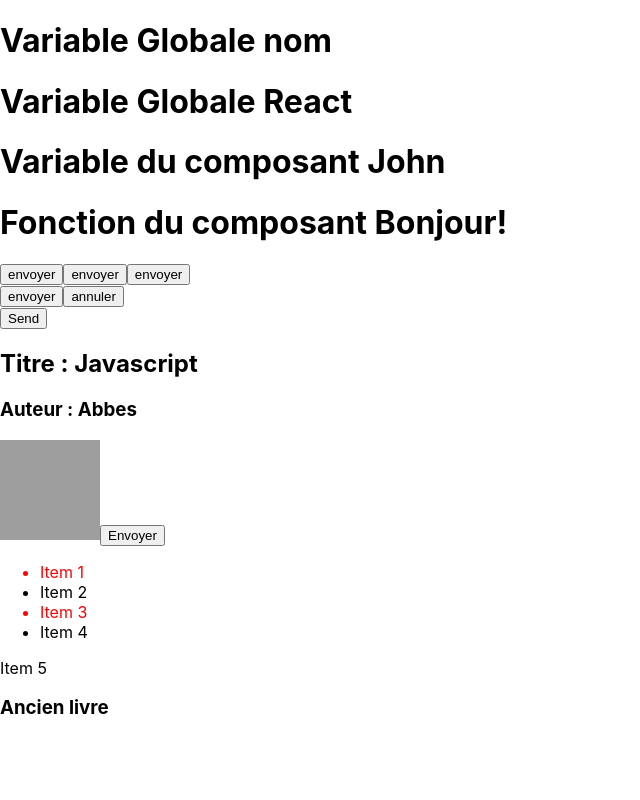
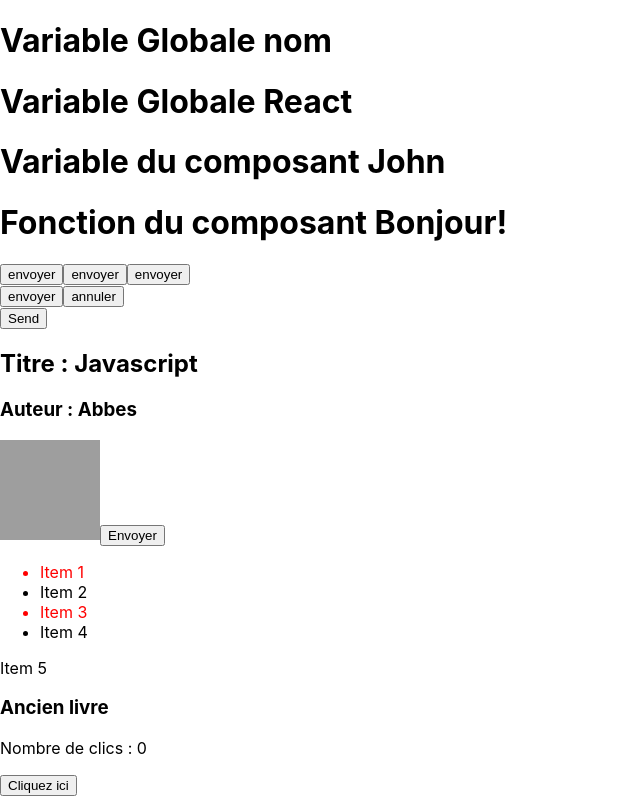
Before and after one commit to Daniel-DDUFF/cours-react, a React (Create React App) app: page / in a window 1280 px wide. Shown: the whole page, without its empty margins (0-640 px from the left). Built offline with nearby package versions, Linux system fonts and the light colour scheme; grey boxes are pictures that could not be loaded.

Commit message:
exemple.

```diff
--- a/src/App.js
+++ b/src/App.js
@@ -8,6 +8,7 @@
 import Profile from "./ch03/Profile";
 import List, { Child } from "./ch03/List";
 import { Book2 } from "./ch03/Book2";
+import Counter from "./ch04/Counter";
 
 function App() {
   return (
@@ -31,6 +32,7 @@
       <Book2 isNew={false}>
         <Title3 title="React.js" author="Abbes" />
       </Book2>
+      <Counter />
     </>
   );
 }
--- /dev/null
+++ b/src/ch04/Counter.jsx
@@ -0,0 +1,16 @@
+import React, { useState } from "react";
+
+const Counter = () => {
+  const [click, setClick] = useState(0);
+  console.log(`Counter render`);
+  return (
+    <>
+      <div>
+        <p>Nombre de clics : {click}</p>
+        <button onClick={() => setClick(click + 1)}>Cliquez ici</button>
+      </div>
+    </>
+  );
+};
+
+export default Counter;
```
